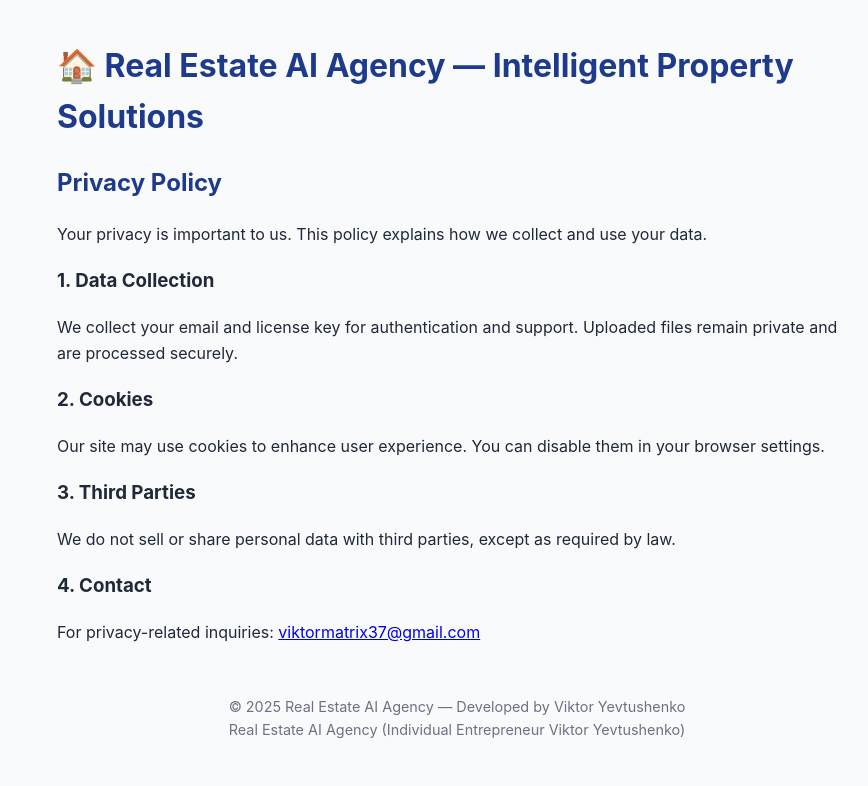
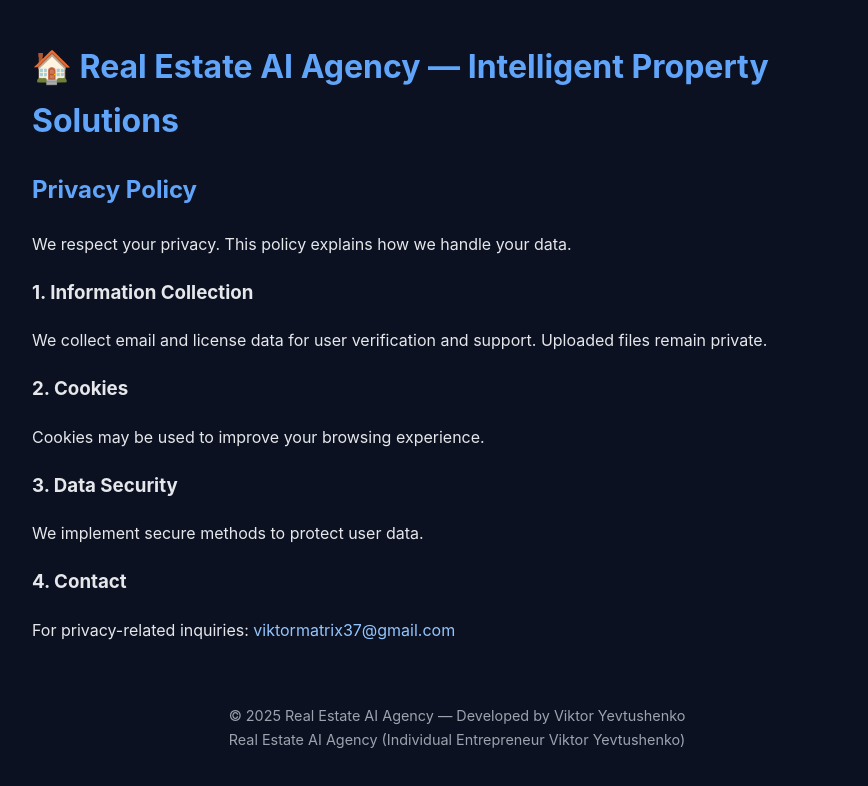
Before and after one commit to viktorspec/real-estate-ai-site, a plain HTML site: page privacy.html in a window 1280 px wide. Shown: the whole page, without its empty margins (183-1051 px from the left). Drawn offline with Linux system fonts and the light colour scheme.

Commit message:
Update privacy.html

```diff
--- a/privacy.html
+++ b/privacy.html
@@ -5,17 +5,19 @@
 <meta name="viewport" content="width=device-width, initial-scale=1.0">
 <title>Privacy Policy — Real Estate AI Agency</title>
 <style>
-  body { font-family: "Inter", sans-serif; margin: 40px auto; max-width: 800px; line-height: 1.6; color: #1f2937; background: #f9fafb; }
-  h1, h2 { color: #1E3A8A; }
-  footer { text-align: center; margin-top: 50px; color: #6b7280; font-size: 0.9em; }
+  body { background-color: #0b1120; color: #e5e7eb; font-family: "Inter", sans-serif; margin: 40px auto; max-width: 850px; line-height: 1.7; }
+  h1, h2 { color: #60a5fa; }
+  a { color: #93c5fd; text-decoration: none; }
+  a:hover { text-decoration: underline; }
+  footer { text-align: center; margin-top: 60px; color: #9ca3af; font-size: 0.9em; }
 </style>
 <script>
-  const userLang = navigator.language || navigator.userLanguage;
-  const isRu = userLang.startsWith('ru');
+  const lang = navigator.language || navigator.userLanguage;
   window.onload = () => {
-    document.getElementById('en').style.display = isRu ? 'none' : 'block';
-    document.getElementById('ru').style.display = isRu ? 'block' : 'none';
-  }
+    const isRu = lang.startsWith("ru");
+    document.getElementById("en").style.display = isRu ? "none" : "block";
+    document.getElementById("ru").style.display = isRu ? "block" : "none";
+  };
 </script>
 </head>
 <body>
@@ -23,28 +25,28 @@
 
   <div id="en">
     <h2>Privacy Policy</h2>
-    <p>Your privacy is important to us. This policy explains how we collect and use your data.</p>
-    <h3>1. Data Collection</h3>
-    <p>We collect your email and license key for authentication and support. Uploaded files remain private and are processed securely.</p>
+    <p>We respect your privacy. This policy explains how we handle your data.</p>
+    <h3>1. Information Collection</h3>
+    <p>We collect email and license data for user verification and support. Uploaded files remain private.</p>
     <h3>2. Cookies</h3>
-    <p>Our site may use cookies to enhance user experience. You can disable them in your browser settings.</p>
-    <h3>3. Third Parties</h3>
-    <p>We do not sell or share personal data with third parties, except as required by law.</p>
+    <p>Cookies may be used to improve your browsing experience.</p>
+    <h3>3. Data Security</h3>
+    <p>We implement secure methods to protect user data.</p>
     <h3>4. Contact</h3>
     <p>For privacy-related inquiries: <a href="mailto:viktormatrix37@gmail.com">viktormatrix37@gmail.com</a></p>
   </div>
 
   <div id="ru" style="display:none;">
     <h2>Политика конфиденциальности</h2>
-    <p>Мы уважаем вашу конфиденциальность. В этом разделе описано, как мы собираем и используем данные.</p>
-    <h3>1. Сбор данных</h3>
-    <p>Мы собираем ваш email и лицензионный ключ для авторизации и поддержки. Загруженные файлы не передаются третьим лицам.</p>
+    <p>Мы уважаем вашу конфиденциальность. В этом документе описано, как мы обрабатываем ваши данные.</p>
+    <h3>1. Сбор информации</h3>
+    <p>Мы собираем email и лицензионные данные для верификации пользователей. Загруженные файлы остаются конфиденциальными.</p>
     <h3>2. Cookies</h3>
-    <p>Наш сайт может использовать cookies для улучшения работы. Вы можете отключить их в настройках браузера.</p>
-    <h3>3. Третьи стороны</h3>
-    <p>Мы не продаём и не передаём ваши данные третьим лицам, за исключением случаев, предусмотренных законом.</p>
+    <p>Cookies используются для улучшения работы сайта.</p>
+    <h3>3. Безопасность данных</h3>
+    <p>Мы используем безопасные методы для защиты информации.</p>
     <h3>4. Контакты</h3>
-    <p>По вопросам конфиденциальности: <a href="mailto:viktormatrix37@gmail.com">viktormatrix37@gmail.com</a></p>
+    <p>Вопросы по защите данных: <a href="mailto:viktormatrix37@gmail.com">viktormatrix37@gmail.com</a></p>
   </div>
 
   <footer>
```
